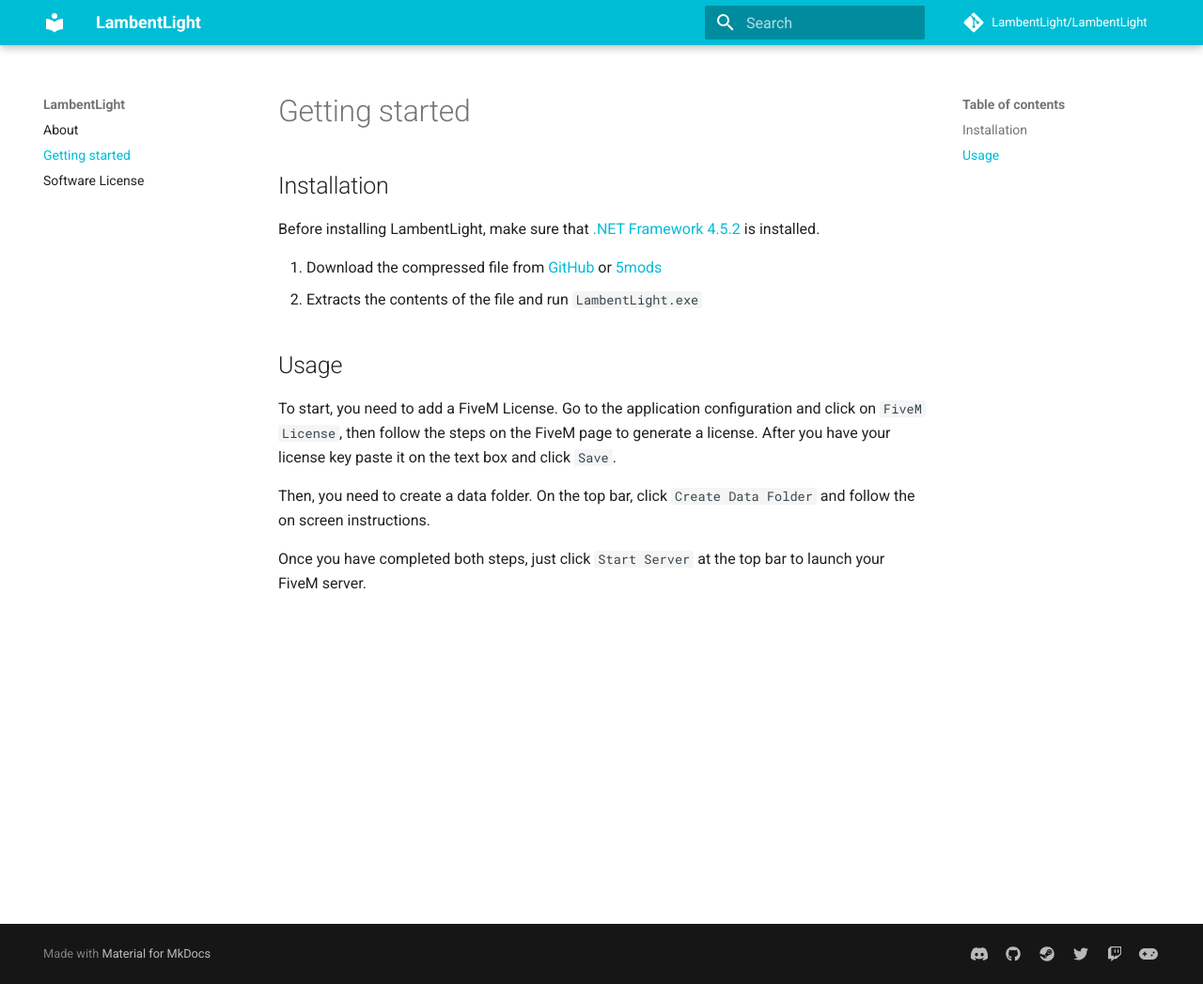
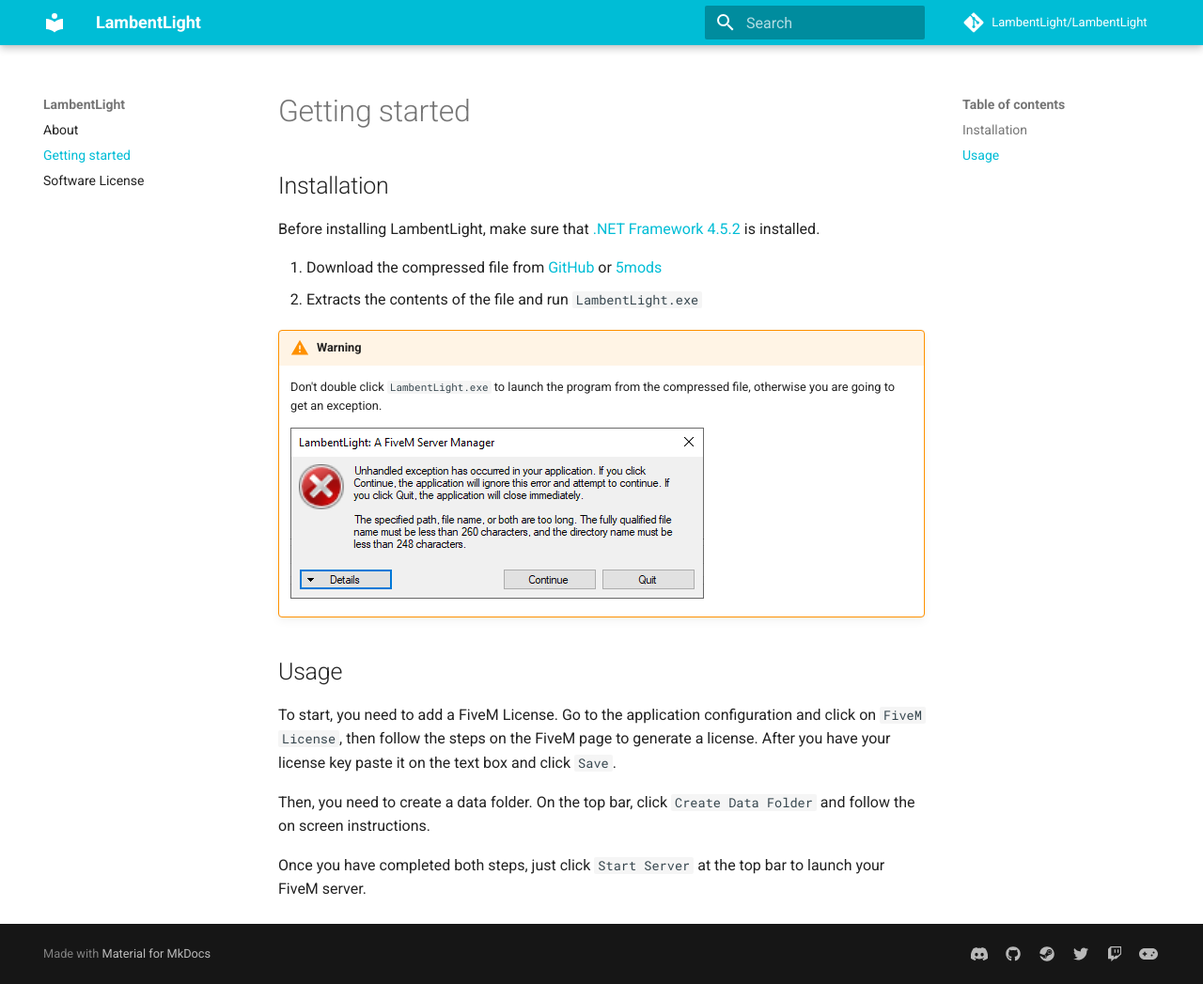
Before and after one commit to LambentLight/LambentLight, an MkDocs documentation site: the page built from docs/getting-started.md, in a window 1280 px wide and 1047 px high. Shown: the whole window at 94% size. Built offline with MkDocs 1.6.1 and Material for MkDocs 9.7.7, drawn with Linux system fonts in a browser that asks for light colours; comment, search, counter and statistics services are not loaded.

Commit message:
Added information about a possible exception when starting

```diff
--- a/docs/getting-started.md
+++ b/docs/getting-started.md
@@ -6,6 +6,11 @@
 
 1. Download the compressed file from [GitHub][releases-url] or [5mods][5mods-url]
 2. Extracts the contents of the file and run `LambentLight.exe`
+
+!!! warning
+    Don't double click `LambentLight.exe` to launch the program from the compressed file, otherwise you are going to get an exception.
+
+    ![Exception](images/getting-started/exception.png)
 
 ## Usage
 
```
Also changed, not shown: docs/images/getting-started/exception.png (added).
